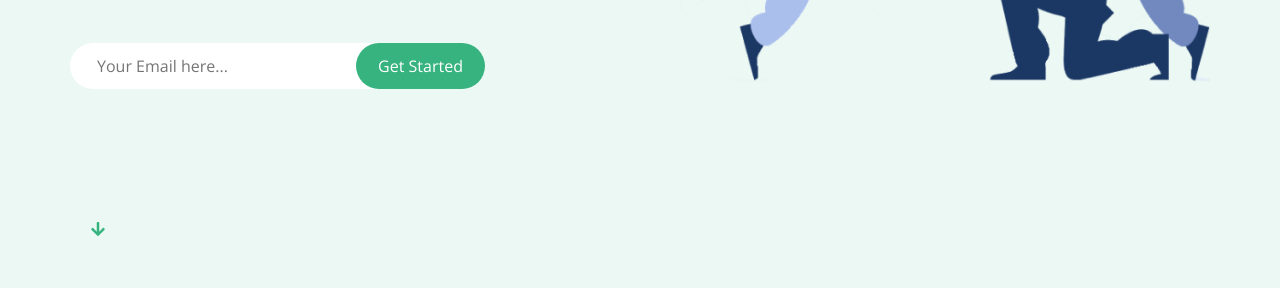
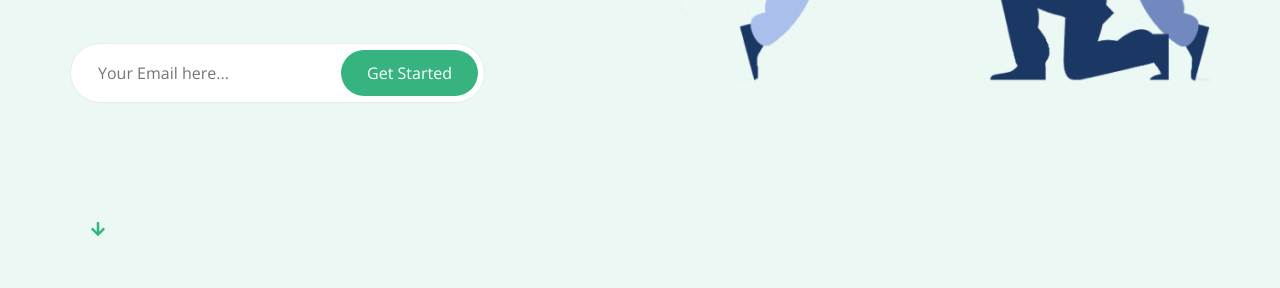
Before and after one commit to brandalx/Ehya-Layout, a plain HTML site: page index.html in a window 1280 px wide. Shown: the part 512-800 px from the top of the page. Drawn offline with nearby package versions, Linux system fonts and the light colour scheme; a web font is replaced by a local one.

Commit message:
fix: header workflow and general styles of text and email button

```diff
--- a/index.html
+++ b/index.html
@@ -61,7 +61,7 @@
                         class="email__input-block"
                         placeholder="Your Email here..."
                       />
-                      <button class="email__button-early-acess">
+                      <button class="btn-primary">
                         Get Started
                       </button>
                     </div>
--- a/styles/general.css
+++ b/styles/general.css
@@ -76,17 +76,17 @@ a:hover {
 }
 
 .btn-primary {
-  color: var(--primary);
-  background: transparent;
-  border: 2px solid;
-  border-radius: 24px;
-  height: 48px;
-  font-weight: bold;
+  border: none;
+  height: 46px;
+  width: 137px;
+  background: var(--primary);
+  color: white;
+  border-radius: 30px;
+}
+
+.btn-primary:hover{
+  background: #3bbe88;
   cursor: pointer;
-  padding: 0 20px;
-  text-decoration: none;
-  display: inline-flex;
-  align-items: center;
 }
 
 .btn-primary:hover {
--- a/styles/hero.css
+++ b/styles/hero.css
@@ -28,16 +28,23 @@ padding-bottom: 24px;
   margin-bottom: 46px;
 }
 .email {
+
   height: 60px;
   width: 415px;
 }
 .email__center {
+  height: 60px;
+  width: 415px;
+  border: 1px solid #E5EAF4;
   position: relative;
   border-radius: 30px;
   background: white;
   display: flex;
   justify-content: space-between;
   align-items: center;
+}
+.btn-primary{
+  margin-right: 6px;
 }
 .email__input-block {
   margin-left: 25px;
@@ -50,20 +57,7 @@ padding-bottom: 24px;
   border: none;
   background: #ffffff00;
 }
-.email__button-early-acess {
-  border: none;
-  height: 46px;
-  width: 137px;
-  background: var(--primary);
-  color: white;
-  border-radius: 30px;
-  margin-left: 55px;
-  z-index: 2;
-}
-.email__button-early-acess:hover {
-  background: #3bbe88;
-  cursor: pointer;
-}
+
 
 .hero__scroll-down {
   position: absolute;
```
